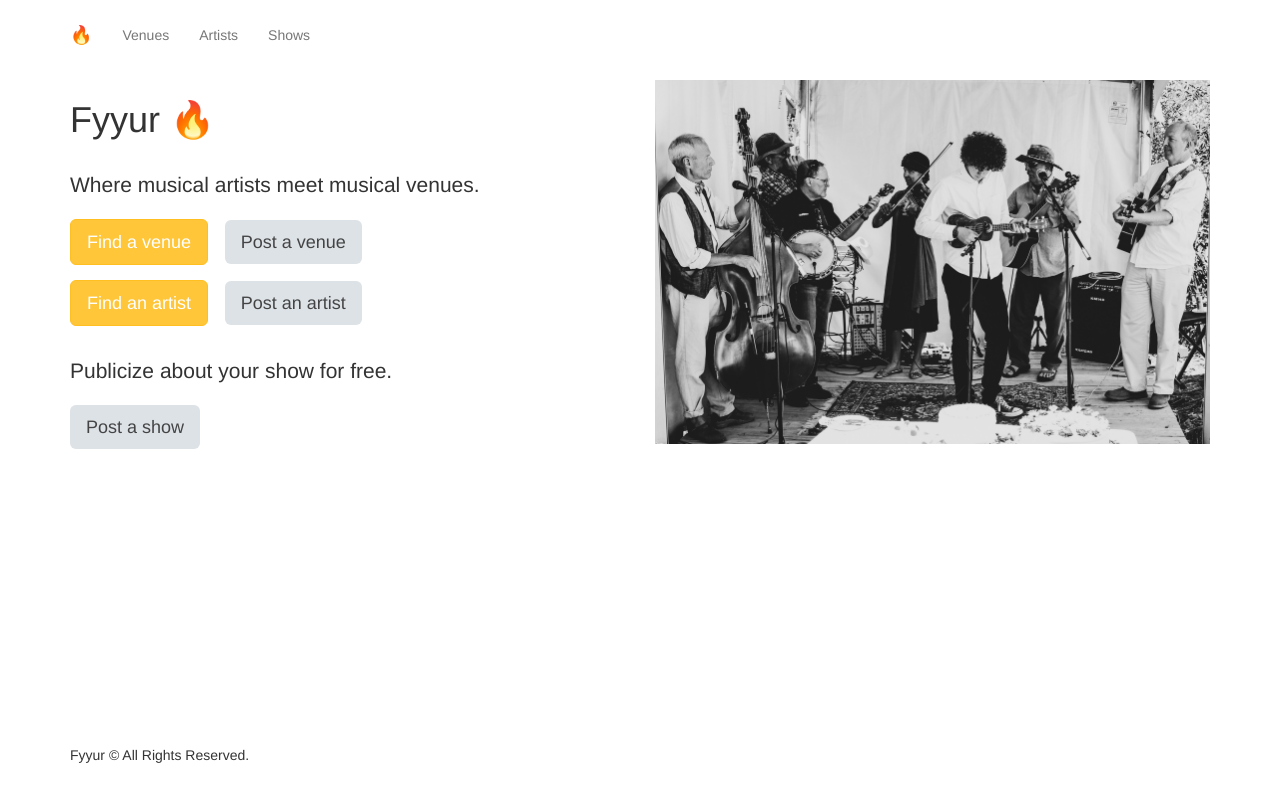
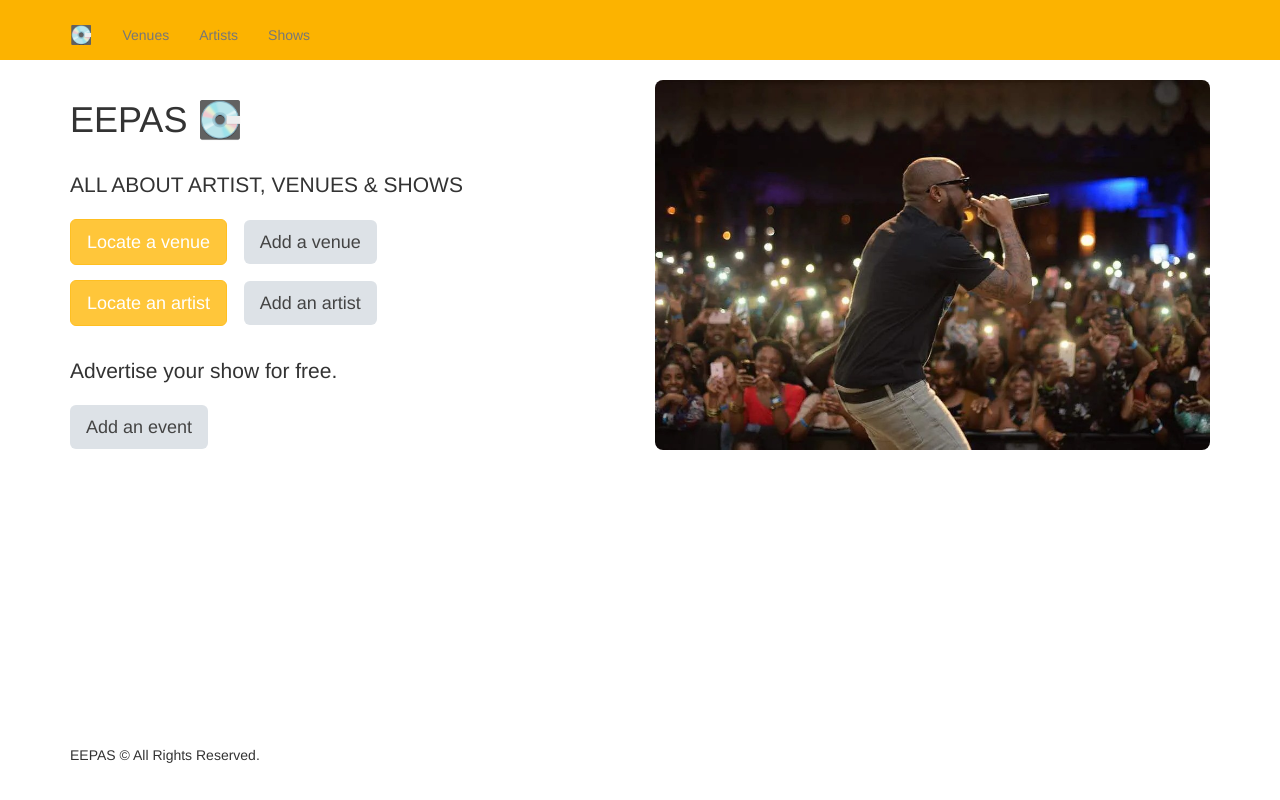
Before and after one commit to olakvnle/FYYUR-ARTIST-APP-samo, a Flask app: page / in a window 1280 px wide. Run offline with Flask 2, Linux system fonts and the light colour scheme; some libraries are stand-ins or nearby versions.

Commit message:
Front end Dev

```diff
--- a/static/css/main.css
+++ b/static/css/main.css
@@ -1,75 +1,88 @@
-
 /**
- * @file
  * Main stylesheet file.
  */
 
-
-/*****************************************************************************
- * Main elements
- ****************************************************************************/
+/* Main elements */
 html {
   overflow-y: scroll;
 }
+
 section {
   margin: 50px 0;
 }
+
 section > h2 {
   margin-bottom: 20px;
 }
+
 a {
   cursor: pointer;
-  color: #ff8c3a;
+  color: #ff5733; /* Coral color */
 }
-.navbar-default .navbar-nav>.active>a, .navbar-default .navbar-nav>.active>a:hover, .navbar-default .navbar-nav>.active>a:focus {
+
+.navbar-default .navbar-nav>.active>a,
+.navbar-default .navbar-nav>.active>a:hover,
+.navbar-default .navbar-nav>.active>a:focus {
   background: initial;
   color: initial;
 }
+
 p.lead {
   margin-top: 30px;
 }
-::selection {
-  background: #555;
-  color: #FFF;
-}
-::-moz-selection {
-  background: #555;
-  color: #FFF;
-}
+
+::selection,
+::-moz-selection,
 ::-webkit-selection {
-  background: #555;
-  color: #FFF;
+  background: #8a4b4b; /* Burgundy color */
+  color: #f4f4f4; /* Light gray color */
 }
 /* Main elements end */
 
-
-/*****************************************************************************
- * Various other styles
- ****************************************************************************/
-
-/* Various other styles end */
-
+/* Various other styles */
 #front-splash {
   width: 100%;
+  border-radius: 8px;
 }
+
 .navbar.navbar-fixed-top {
   background: none;
   box-shadow: none;
   border-bottom: none;
   padding-top: 10px;
-  background-color: white;
+  background-color: #fcb300; /* Off-white color */
 }
+
 .navbar-nav .search {
   margin-top: 6px;
   width: 300px;
   margin-right: 15px;
 }
-.navbar-default .navbar-nav>.open>a, .navbar-default .navbar-nav>.active>a {
+/*
+.navbar-default .navbar-nav>.open>a,
+.navbar-default .navbar-nav>.active>a {
   background: none;
   box-shadow: none;
-    color: black;
+  color: #333;
   font-weight: bold;
 }
+ */
+
+ .navbar-default .navbar-nav > .open > a,
+.navbar-default .navbar-nav > .active > a {
+  background: none;
+  box-shadow: none;
+  color: #333; /* Dark gray color */
+  font-weight: bold;
+  transition: border 0.3s ease; /* Add a smooth transition effect for the border */
+}
+
+.navbar-default .navbar-nav > .open > a:hover,
+.navbar-default .navbar-nav > .active > a:hover {
+  border: 2px solid #333; /* Dark gray border on hover */
+}
+
+
 .navbar-nav .search input {
   border-radius: 50px;
   background: #f2f2f2;
--- a/templates/layouts/main.html
+++ b/templates/layouts/main.html
@@ -48,7 +48,7 @@
             <span class="icon-bar"></span>
             <span class="icon-bar"></span>
           </button>
-          <a class="navbar-brand" href="/">🔥</a>
+          <a class="navbar-brand" href="/">💽</a>
         </div>
         <div class="collapse navbar-collapse">
           <ul class="nav navbar-nav">
@@ -108,7 +108,7 @@
 
   <div id="footer">
     <div class="container">
-      <p>Fyyur &copy; All Rights Reserved.</p>
+      <p>EEPAS &copy; All Rights Reserved.</p>
       {% block footer %}{% endblock %}
     </div>
   </div>
--- a/templates/pages/artists.html
+++ b/templates/pages/artists.html
@@ -1,5 +1,5 @@
 {% extends 'layouts/main.html' %}
-{% block title %}Fyyur | Artists{% endblock %}
+{% block title %}EEPAS | Artists{% endblock %}
 {% block content %}
 <ul class="items">
 	{% for artist in artists %}
--- a/templates/pages/home.html
+++ b/templates/pages/home.html
@@ -1,25 +1,25 @@
 {% extends 'layouts/main.html' %}
-{% block title %}Fyyur{% endblock %}
+{% block title %}EEPAS{% endblock %}
 {% block content %}
 <div class="row">
 	<div class="col-sm-6">
-		<h1>Fyyur 🔥</h1>
-		<p class="lead">Where musical artists meet musical venues.</p>
+		<h1>EEPAS 💽</h1>
+		<p class="lead">ALL ABOUT ARTIST, VENUES & SHOWS</p>
 		<h3>
-			<a href="/venues"><button class="btn btn-primary btn-lg">Find a venue</button></a>
-			<a href="/venues/create"><button class="btn btn-default btn-lg">Post a venue</button></a>
+			<a href="/venues"><button class="btn btn-primary btn-lg">Locate a venue</button></a>
+			<a href="/venues/create"><button class="btn btn-default btn-lg">Add a venue</button></a>
 		</h3>
 		<h3>
-			<a href="/artists"><button class="btn btn-primary btn-lg">Find an artist</button></a>
-			<a href="/artists/create"><button class="btn btn-default btn-lg">Post an artist</button></a>
+			<a href="/artists"><button class="btn btn-primary btn-lg">Locate an artist</button></a>
+			<a href="/artists/create"><button class="btn btn-default btn-lg">Add an artist</button></a>
 		</h3>
-		<p class="lead">Publicize about your show for free.</p>
+		<p class="lead">Advertise your show for free.</p>
 		<h3>
-			<a href="/shows/create"><button class="btn btn-default btn-lg">Post a show</button></a>
+			<a href="/shows/create"><button class="btn btn-default btn-lg">Add an event</button></a>
 		</h3>
 	</div>
 	<div class="col-sm-6 hidden-sm hidden-xs">
-		<img id="front-splash" src="{{ url_for('static',filename='img/front-splash.jpg') }}" alt="Front Photo of Musical Band" />
+		<img id="front-splash" src="{{ url_for('static',filename='img/front-splash.jpg') }}" alt="Front Photo of top musical artist performing" />
 	</div>
 </div>
 {% endblock %}
--- a/templates/pages/search_artists.html
+++ b/templates/pages/search_artists.html
@@ -1,5 +1,5 @@
 {% extends 'layouts/main.html' %}
-{% block title %}Fyyur | Artists Search{% endblock %}
+{% block title %}EEPAS | Artists Search{% endblock %}
 {% block content %}
 <h3>Number of search results for "{{ search_term }}": {{ results.count }}</h3>
 <ul class="items">
--- a/templates/pages/search_venues.html
+++ b/templates/pages/search_venues.html
@@ -1,5 +1,5 @@
 {% extends 'layouts/main.html' %}
-{% block title %}Fyyur | Venues Search{% endblock %}
+{% block title %}EEPAS | Venues Search{% endblock %}
 {% block content %}
 <h3>Number of search results for "{{ search_term }}": {{ results.count }}</h3>
 <ul class="items">
--- a/templates/pages/shows.html
+++ b/templates/pages/shows.html
@@ -1,5 +1,5 @@
 {% extends 'layouts/main.html' %}
-{% block title %}Fyyur | Shows{% endblock %}
+{% block title %}EEPAS | Shows{% endblock %}
 {% block content %}
 <div class="row shows">
     {%for show in shows %}
--- a/templates/pages/venues.html
+++ b/templates/pages/venues.html
@@ -1,5 +1,5 @@
 {% extends 'layouts/main.html' %}
-{% block title %}Fyyur | Venues{% endblock %}
+{% block title %}EEPAS | Venues{% endblock %}
 {% block content %}
 {% for area in areas %}
 <h3>{{ area.city }}, {{ area.state }}</h3>
```
Also changed, not shown: other parts of static/css/main.css (+36 -14 lines), static/img/front-splash.jpg, static/img/front-splashk.jpg (added). Lines whose indentation alone changed are shown as unchanged.
